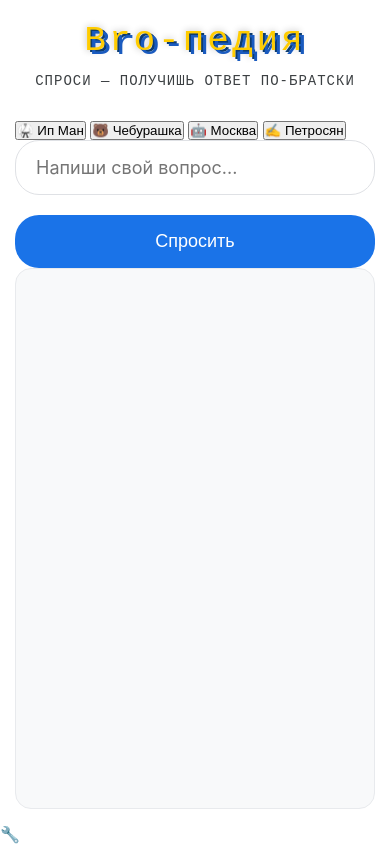
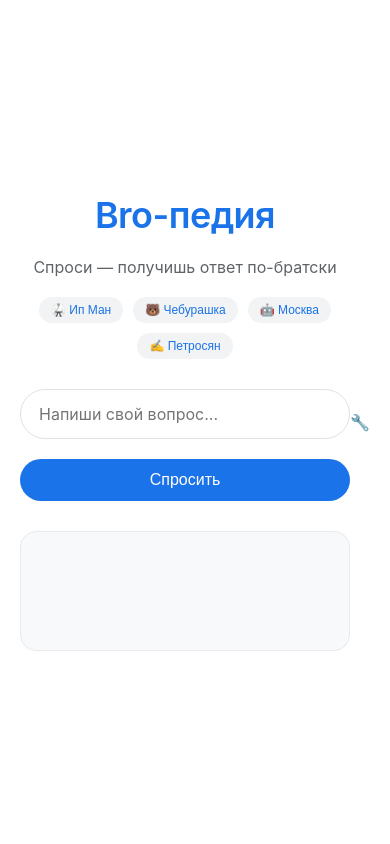
Before and after one commit to Poserval/bro-pedia, a website: page index.html in a window 390 px wide. Drawn offline with Linux system fonts and the light colour scheme.

Commit message:
Update style.css

```diff
--- a/style.css
+++ b/style.css
@@ -4,71 +4,80 @@
     box-sizing: border-box;
 }
 
-/* Делаем всю страницу flex-контейнером, чтобы управлять высотой */
 body {
     font-family: -apple-system, BlinkMacSystemFont, 'Segoe UI', Roboto, Arial, sans-serif;
     background: #ffffff;
     color: #202124;
-    height: 100vh;
-    margin: 0;
-    padding: 0;
+    min-height: 100vh;
+    padding: 20px;
     display: flex;
-    flex-direction: column;
-    overflow: hidden; /* Убираем скролл у всего body */
+    justify-content: center;
+    align-items: center;
 }
 
 .container {
     max-width: 800px;
     width: 100%;
     margin: 0 auto;
-    padding: 40px 20px 20px 20px;
     display: flex;
     flex-direction: column;
-    height: 100%;
-    overflow: hidden;
+    gap: 20px;
 }
 
-/* Логотип и подзаголовок — фиксированные, не скроллятся */
+/* Название */
 .logo {
-    font-size: 56px;
-    font-weight: 400;
+    font-size: 48px;
+    font-weight: 600;
     text-align: center;
-    color: #ffcc00;
-    margin-bottom: 12px;
-    letter-spacing: 3px;
-    font-family: 'Press Start 2P', 'Courier New', monospace;
-    text-shadow: 5px 5px 0 #1a5bbf, 3px 3px 0 #0d3c6e, 0 0 8px rgba(0,0,0,0.3);
-    transform: scaleY(0.95);
-    image-rendering: crisp-edges;
-    flex-shrink: 0;
+    color: #1a73e8;
+    margin-bottom: 0;
+    letter-spacing: -0.5px;
 }
 
+/* Слоган */
 .subtitle {
     text-align: center;
-    color: #3c4043;
-    font-size: 14px;
-    margin-bottom: 30px;
-    font-family: 'Courier New', monospace;
-    letter-spacing: 1px;
-    text-transform: uppercase;
-    flex-shrink: 0;
+    color: #5f6368;
+    font-size: 16px;
+    margin-bottom: 0;
 }
 
-/* Поисковая строка и кнопка — фиксированные */
+/* 4 кнопки-примера */
+.sample-buttons {
+    display: flex;
+    flex-wrap: wrap;
+    gap: 10px;
+    justify-content: center;
+    margin-bottom: 10px;
+}
+
+.sample-btn {
+    background: #f1f3f4;
+    border: none;
+    border-radius: 24px;
+    padding: 8px 16px;
+    font-size: 14px;
+    color: #1a73e8;
+    cursor: pointer;
+    transition: all 0.2s;
+}
+
+.sample-btn:hover {
+    background: #e8eaed;
+    transform: scale(1.02);
+}
+
+/* Окно для вопроса */
 .search-box {
-    display: flex;
-    gap: 12px;
-    margin-bottom: 20px;
-    flex-wrap: wrap;
-    flex-shrink: 0;
+    width: 100%;
 }
 
 #questionInput {
-    flex: 1;
+    width: 100%;
     padding: 16px 20px;
-    font-size: 18px;
+    font-size: 16px;
     border: 1px solid #dfe1e5;
-    border-radius: 24px;
+    border-radius: 28px;
     outline: none;
     transition: all 0.2s;
     font-family: inherit;
@@ -79,137 +88,54 @@ body {
     box-shadow: 0 1px 6px rgba(0,0,0,0.1);
 }
 
-#askButton {
-    padding: 16px 32px;
-    font-size: 18px;
+/* Кнопка Спросить */
+.ask-button {
+    width: 100%;
+    padding: 14px 20px;
+    font-size: 16px;
     background: #1a73e8;
     color: white;
     border: none;
-    border-radius: 24px;
+    border-radius: 28px;
     cursor: pointer;
     font-weight: 500;
     transition: background 0.2s;
-    flex-shrink: 0;
 }
 
-#askButton:hover {
+.ask-button:hover {
     background: #1557b0;
 }
 
-/* Контейнер для ответа — только он скроллится */
+/* Окно для ответа */
 .answer-container {
     background: #f8f9fa;
     border-radius: 16px;
     padding: 24px;
-    font-size: 18px;
+    font-size: 16px;
     line-height: 1.5;
     color: #202124;
     border: 1px solid #e8eaed;
-    overflow-y: auto;
-    flex: 1;
-    min-height: 0;
+    min-height: 120px;
+    margin-top: 10px;
 }
 
-.answer-container p {
-    margin-bottom: 12px;
-}
-
-/* Стили для кликабельных имён (mention) */
-.mention {
+/* Стили для кликабельных имён и предложений */
+.mention, .suggestion {
     color: #1a73e8;
     text-decoration: underline;
     cursor: pointer;
     font-weight: 500;
 }
 
-.mention:hover {
+.mention:hover, .suggestion:hover {
     color: #1557b0;
 }
 
-/* Стили для вариантов ответа (suggestion) */
-.suggestion {
-    color: #1a73e8;
-    text-decoration: underline;
-    cursor: pointer;
-    font-weight: 500;
+/* Адаптив */
+@media (max-width: 600px) {
+    .logo { font-size: 36px; }
+    .sample-btn { font-size: 12px; padding: 6px 12px; }
+    #questionInput { padding: 14px 18px; }
+    .ask-button { padding: 12px 18px; }
+    .answer-container { padding: 18px; }
 }
-
-.suggestion:hover {
-    color: #1557b0;
-}
-
-.loading-container {
-    text-align: center;
-    padding: 20px;
-}
-
-.loading-spinner {
-    width: 40px;
-    height: 40px;
-    margin: 0 auto 15px;
-    border: 4px solid #e0e0e0;
-    border-top: 4px solid #1a73e8;
-    border-radius: 50%;
-    animation: spin 1s linear infinite;
-}
-
-@keyframes spin {
-    0% { transform: rotate(0deg); }
-    100% { transform: rotate(360deg); }
-}
-
-.loading-text {
-    color: #5f6368;
-    font-size: 16px;
-    margin-bottom: 10px;
-}
-
-.loading-timer {
-    color: #1a73e8;
-    font-size: 24px;
-    font-weight: bold;
-    font-family: monospace;
-    margin-top: 10px;
-}
-
-/* Кнопка "Подробнее" */
-.more-button {
-    margin-top: 20px;
-    padding: 10px 20px;
-    background: #1a73e8;
-    color: white;
-    border: none;
-    border-radius: 24px;
-    cursor: pointer;
-    font-size: 16px;
-    transition: background 0.2s;
-    width: 100%;
-}
-
-.more-button:hover {
-    background: #1557b0;
-}
-
-/* Адаптив для мобильных */
-@media (max-width: 600px) {
-    .logo {
-        font-size: 36px;
-    }
-
-    .search-box {
-        flex-direction: column;
-    }
-
-    #askButton {
-        width: 100%;
-    }
-
-    .container {
-        padding: 20px 15px 15px 15px;
-    }
-
-    .answer-container {
-        padding: 16px;
-        font-size: 16px;
-    }
-}
```
